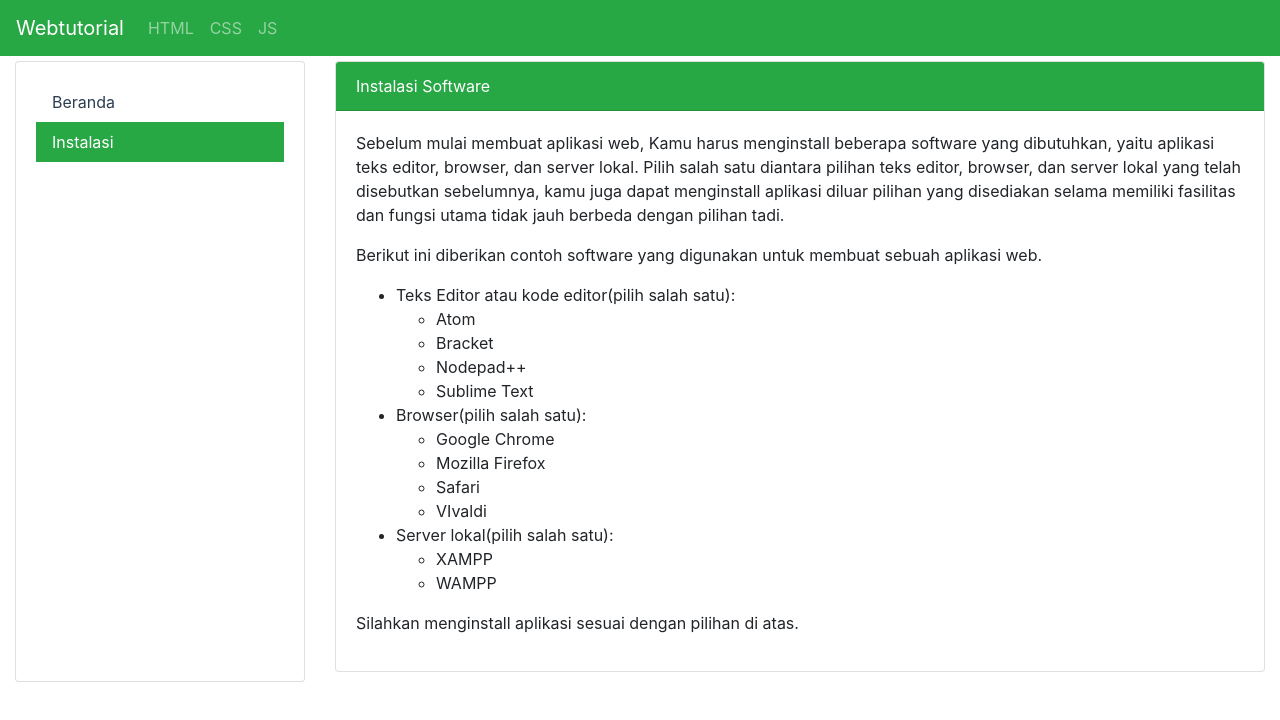
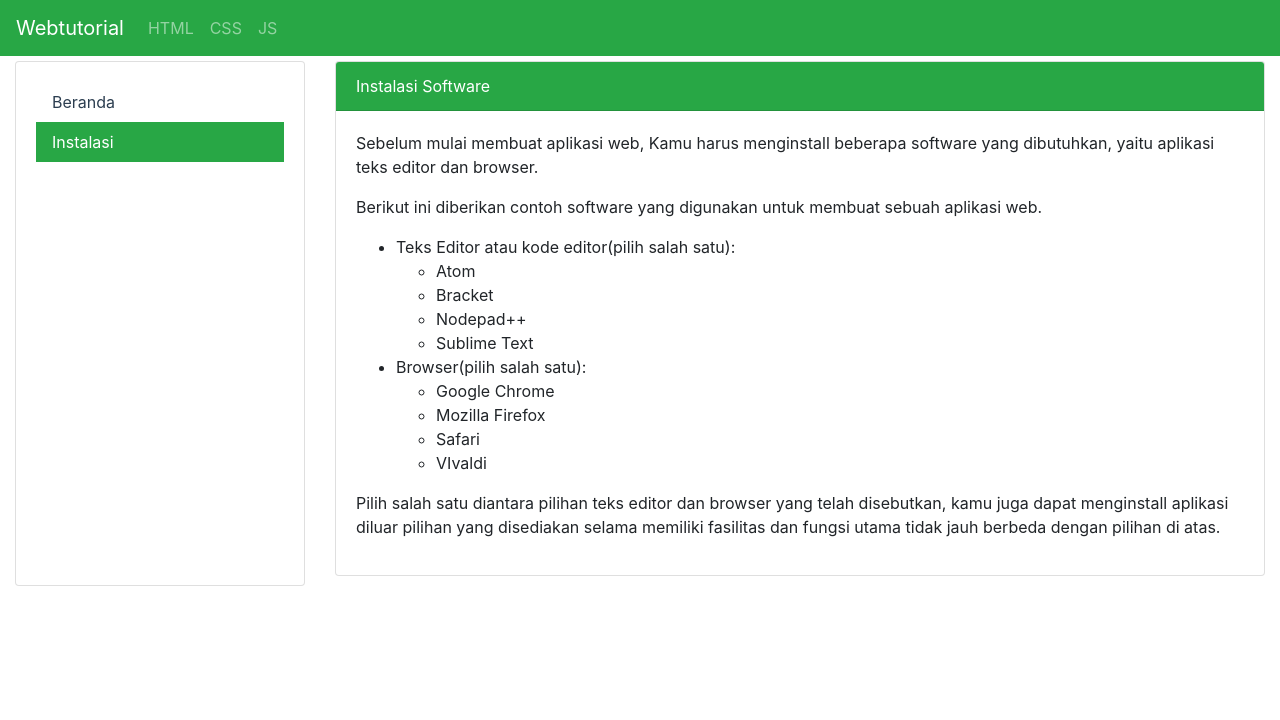
Before and after one commit to enterstudio/builder-1, a React (Create React App) app: page /instalasi in a window 1280 px wide. Shown: the top 720 px of the page. Built offline with nearby package versions, Linux system fonts and the light colour scheme.

Commit message:
instalasi

```diff
--- a/src/pages/Instalasi.jsx
+++ b/src/pages/Instalasi.jsx
@@ -19,11 +19,7 @@ class Instalasi extends React.Component
                     <CardText>
                         <p>
                             Sebelum mulai membuat aplikasi web, Kamu harus menginstall beberapa software
-                            yang dibutuhkan, yaitu aplikasi teks editor, browser, dan server lokal.
-                            Pilih salah satu diantara pilihan teks editor, browser, dan server lokal yang
-                            telah disebutkan sebelumnya, kamu juga dapat menginstall aplikasi diluar pilihan
-                            yang disediakan selama memiliki fasilitas dan fungsi utama tidak jauh berbeda
-                            dengan pilihan tadi.
+                            yang dibutuhkan, yaitu aplikasi teks editor dan browser.
                         </p>
                         <p>
                             Berikut ini diberikan contoh software yang digunakan untuk
@@ -48,16 +44,12 @@ class Instalasi extends React.Component
                                     <li>VIvaldi</li>
                                 </ul>
                             </li>
-                            <li>
-                                Server lokal(pilih salah satu):
-                                <ul>
-                                    <li>XAMPP</li>
-                                    <li>WAMPP</li>
-                                </ul>
-                            </li>
                         </ul>
                         <p>
-                            Silahkan menginstall aplikasi sesuai dengan pilihan di atas.
+                            Pilih salah satu diantara pilihan teks editor dan browser yang
+                            telah disebutkan, kamu juga dapat menginstall aplikasi diluar pilihan
+                            yang disediakan selama memiliki fasilitas dan fungsi utama tidak jauh berbeda
+                            dengan pilihan di atas.
                         </p>
                     </CardText>
                 </CardBlock>
```
